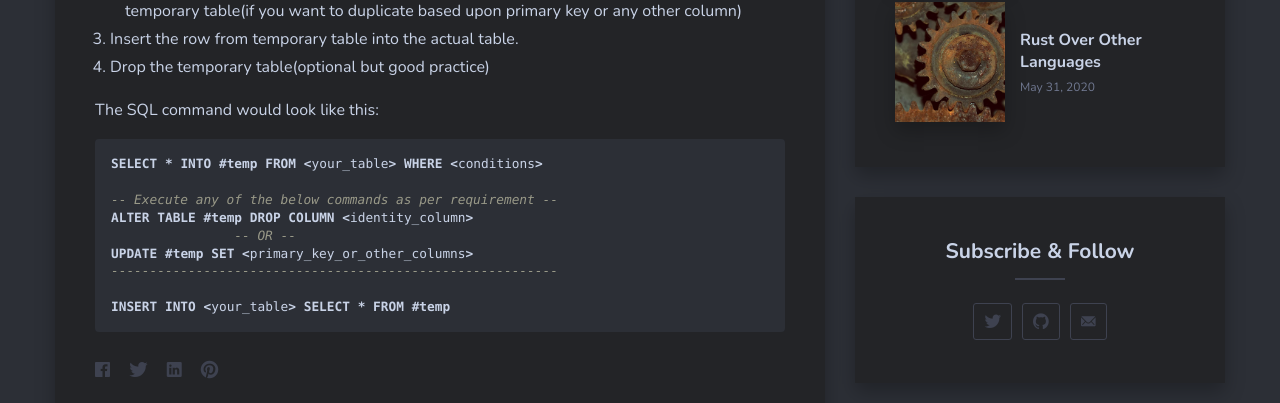
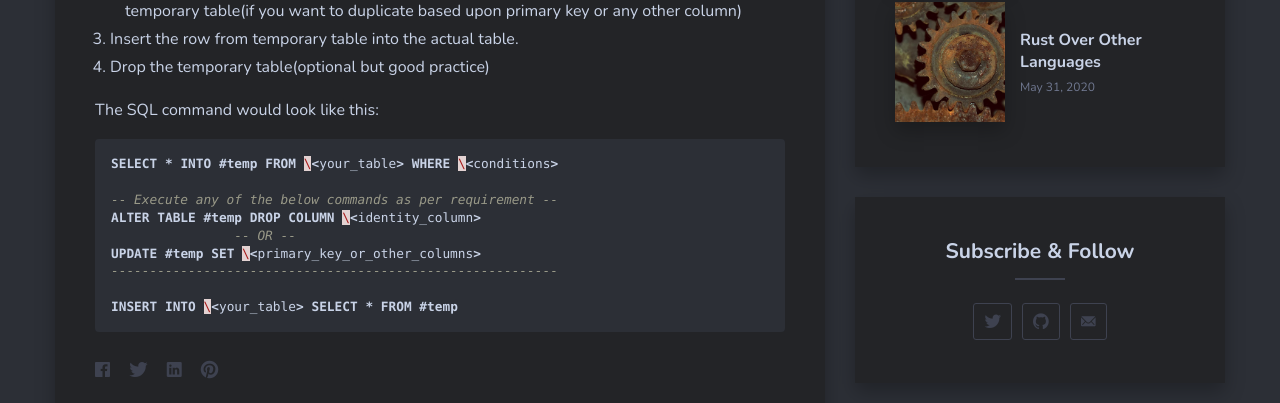
Before and after one commit to Dedsec727/Dedsec727.github.io, a Jekyll site: the page built from _posts/2020-06-13-duplicate_a_row_sql.md, in a window 1280 px wide. Shown: the part 631-1034 px from the top of the page. Built offline with Jekyll 4.4.1, drawn with Linux system fonts in a browser that asks for light colours; nearby versions of some CDN libraries.

```diff
--- a/_posts/2020-06-13-duplicate_a_row_sql.md
+++ b/_posts/2020-06-13-duplicate_a_row_sql.md
@@ -21,13 +21,13 @@ Let's suppose a table has 200 columns and 500 rows. It has the first column as I
 The SQL command would look like this:
 
 {% highlight sql %}
-SELECT * INTO #temp FROM <your_table> WHERE <conditions>
+SELECT * INTO #temp FROM \<your_table> WHERE \<conditions>
 
 -- Execute any of the below commands as per requirement --
-ALTER TABLE #temp DROP COLUMN <identity_column>
+ALTER TABLE #temp DROP COLUMN \<identity_column>
                 -- OR --
-UPDATE #temp SET <primary_key_or_other_columns>
+UPDATE #temp SET \<primary_key_or_other_columns>
 ----------------------------------------------------------
 
-INSERT INTO <your_table> SELECT * FROM #temp
+INSERT INTO \<your_table> SELECT * FROM #temp
 {% endhighlight %}
```
Also changed, not shown: _posts/2020-06-13-cpp_evolution.md (+1 -1 lines).
